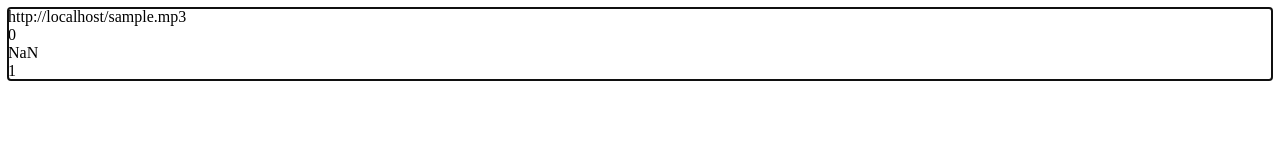
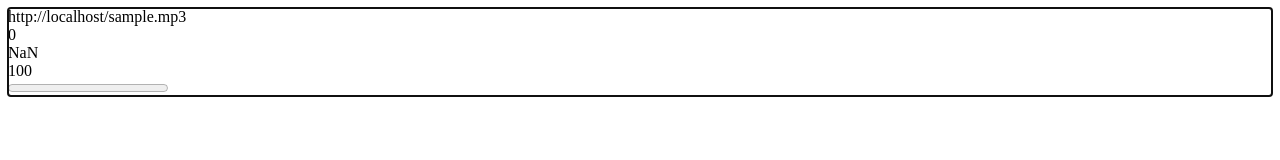
Before and after one commit to larryzju/tmplayer, a plain HTML site: page index.html in a window 1280 px wide. Drawn offline with Linux system fonts and the light colour scheme.

Commit message:
add progress bar

```diff
--- a/index.html
+++ b/index.html
@@ -11,6 +11,7 @@
         <div id="currentTime"></div>
         <div id="endTime"></div>
         <div id="volume"></div>
+        <progress id="progress" max="1.0"/>
     </div>
 </body>
 
--- a/index.js
+++ b/index.js
@@ -15,21 +15,13 @@ class MyAudio {
         var currentTime = document.getElementById('currentTime');
         var endTime = document.getElementById('endTime');
         var volume = document.getElementById('volume');
+        var progress = document.getElementById('progress');
 
-        var s = this.getStatus();
-        status.innerHTML = s.status;
-        currentTime.innerHTML = s.currentTime;
-        endTime.innerHTML = s.endTime;
-        volume.innerHTML = s.volume;
-    }
-
-    getStatus() {
-        var s = {};
-        s.status = this.audio.src;
-        s.currentTime = this.audio.currentTime;
-        s.endTime = this.audio.duration;
-        s.volume = this.audio.volume;
-        return s;
+        status.innerHTML = this.audio.src;
+        currentTime.innerHTML = this.audio.currentTime;
+        endTime.innerHTML = this.audio.duration;
+        volume.innerHTML = Math.round(this.audio.volume*100);
+        progress.value = isNaN(this.audio.duration) ? 0: this.audio.currentTime / this.audio.duration;
     }
 
     pauseOrPlay() {
```
